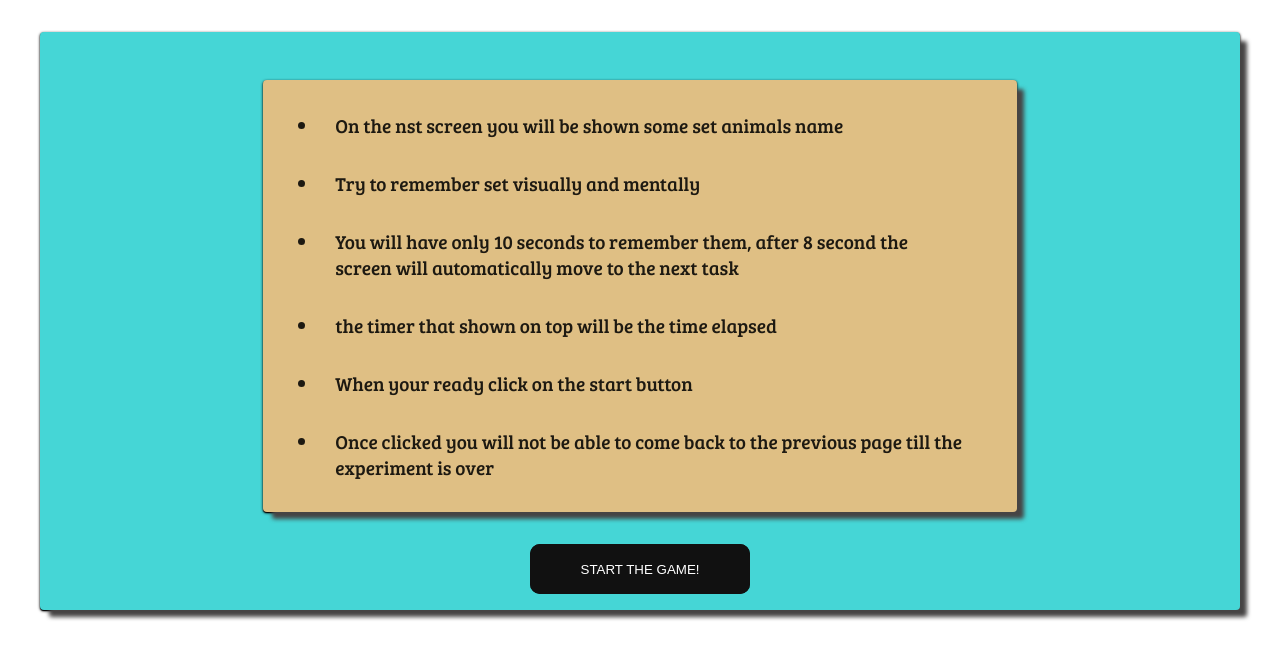
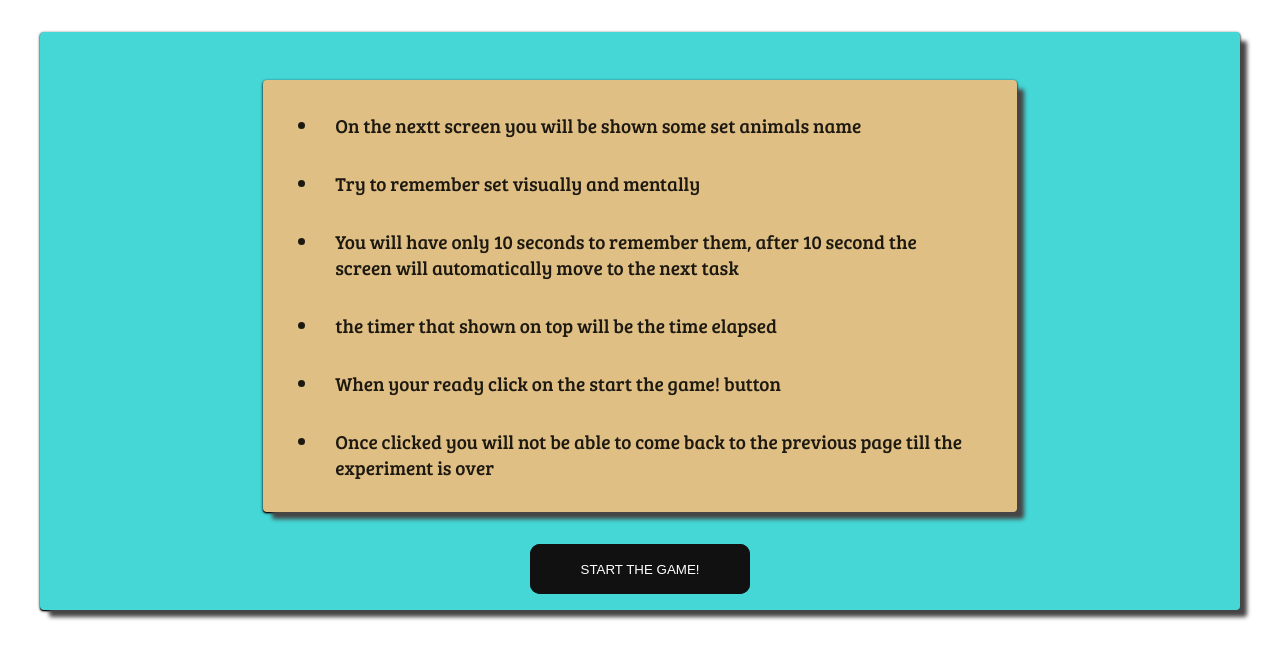
Before and after one commit to shashikanthgk/HCI-Lab-2, an Angular app: page /home in a window 1280 px wide. Shown: the top 658 px of the page. Built offline with nearby package versions, Linux system fonts and the light colour scheme.

Commit message:
Bug fixed

```diff
--- a/src/app/src/home/home.component.html
+++ b/src/app/src/home/home.component.html
@@ -9,13 +9,13 @@
                         <!-- instruction for the user  -->
                         <ul>
                             <li>
-                                On the nst screen you will be shown some set animals name
+                                On the nextt screen you will be shown some set animals name
                             </li>
                             <li>
                                 Try to remember set visually and mentally
                             </li>
                             <li>
-                                You will have only 10 seconds to remember them, after 8 second the screen will
+                                You will have only 10 seconds to remember them, after 10 second the screen will
                                 automatically
                                 move to the next task
                             </li>
@@ -23,7 +23,7 @@
                                 the timer that shown on top will be the time elapsed
                             </li>
                             <li>
-                                When your ready click on the start button
+                                When your ready click on the start the game! button
                             </li>
                             <li>
                                 Once clicked you will not be able to come back to the previous page till the experiment
```
